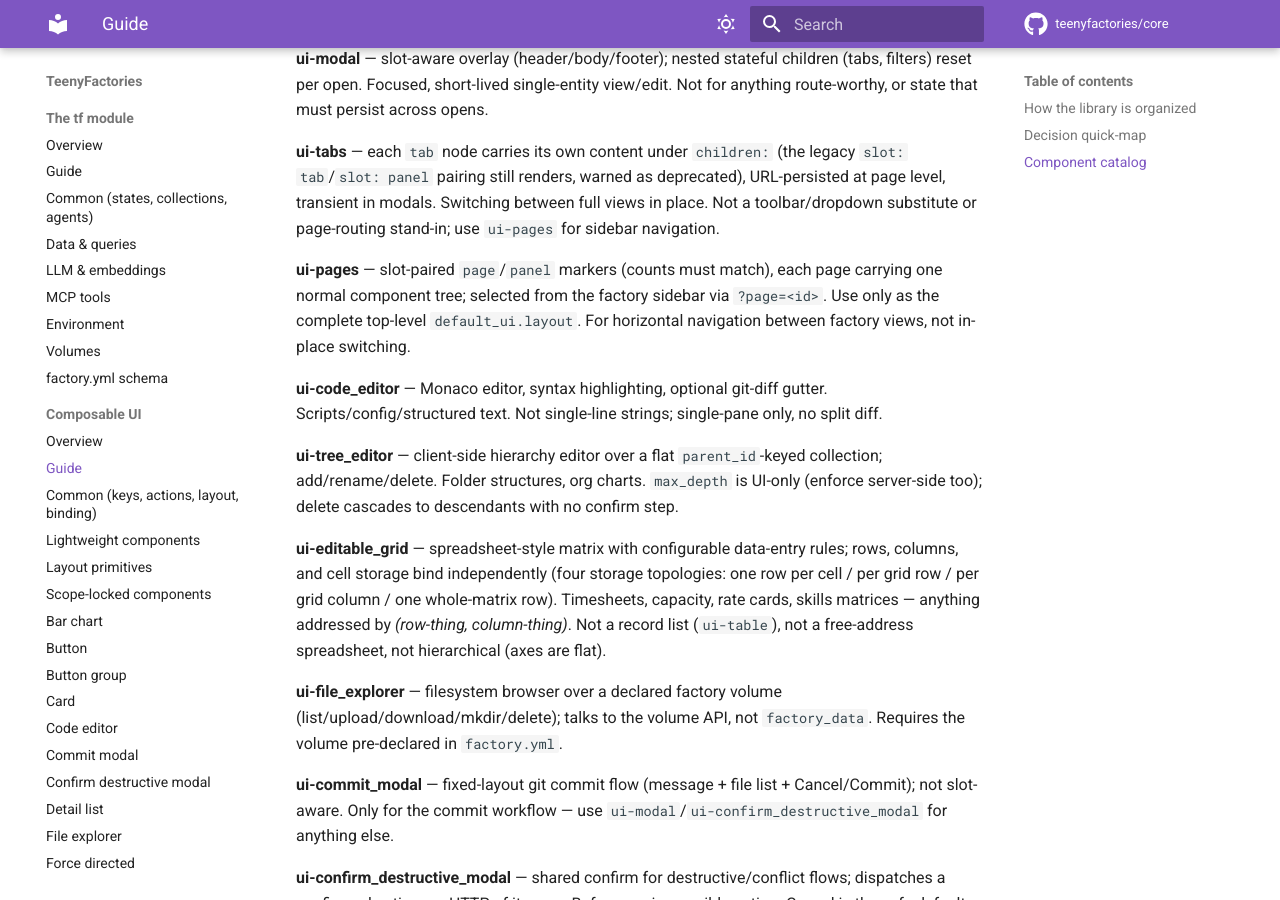
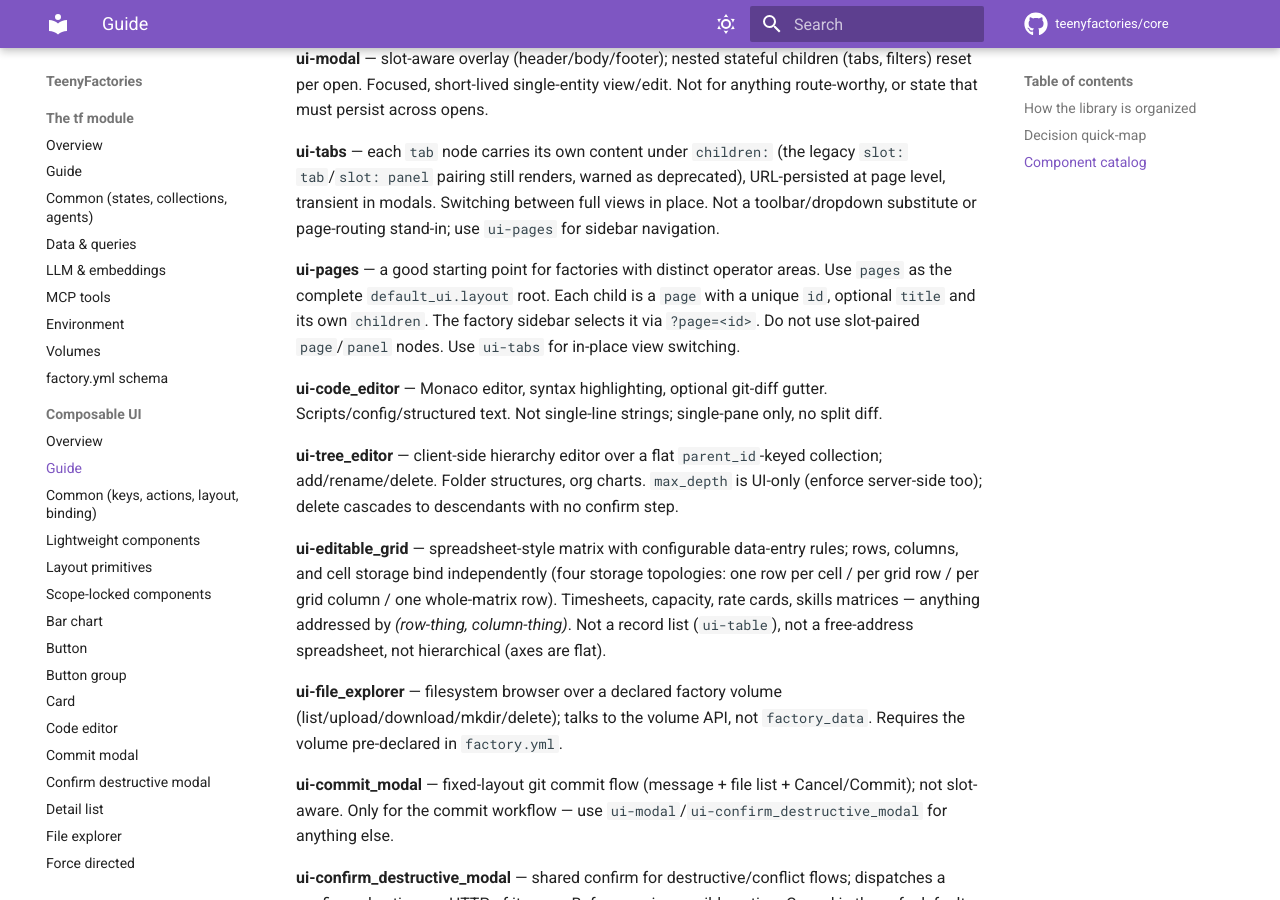
Before and after one commit to teenyfactories/core, an MkDocs documentation site: the page built from docs/reference/ui-guide.md, in a window 1280 px wide and 900 px high, scrolled down 2235 px. Built offline with MkDocs 1.6.1 and Material for MkDocs 9.7.7, drawn with Linux system fonts in a browser that asks for light colours; comment, search, counter and statistics services are not loaded.

Commit message:
docs(ui): correct nested Pages authoring guidance

```diff
--- a/docs/reference/ui-guide.md
+++ b/docs/reference/ui-guide.md
@@ -46,7 +46,7 @@ Sortable/paginated rows → `ui-table` · grid of editable cells addressed by (r
 
 **ui-tabs** — each `tab` node carries its own content under `children:` (the legacy `slot: tab`/`slot: panel` pairing still renders, warned as deprecated), URL-persisted at page level, transient in modals. Switching between full views in place. Not a toolbar/dropdown substitute or page-routing stand-in; use `ui-pages` for sidebar navigation.
 
-**ui-pages** — slot-paired `page`/`panel` markers (counts must match), each page carrying one normal component tree; selected from the factory sidebar via `?page=<id>`. Use only as the complete top-level `default_ui.layout`. For horizontal navigation between factory views, not in-place switching.
+**ui-pages** — a good starting point for factories with distinct operator areas. Use `pages` as the complete `default_ui.layout` root. Each child is a `page` with a unique `id`, optional `title` and its own `children`. The factory sidebar selects it via `?page=<id>`. Do not use slot-paired `page`/`panel` nodes. Use `ui-tabs` for in-place view switching.
 
 **ui-code_editor** — Monaco editor, syntax highlighting, optional git-diff gutter. Scripts/config/structured text. Not single-line strings; single-pane only, no split diff.
 
```
